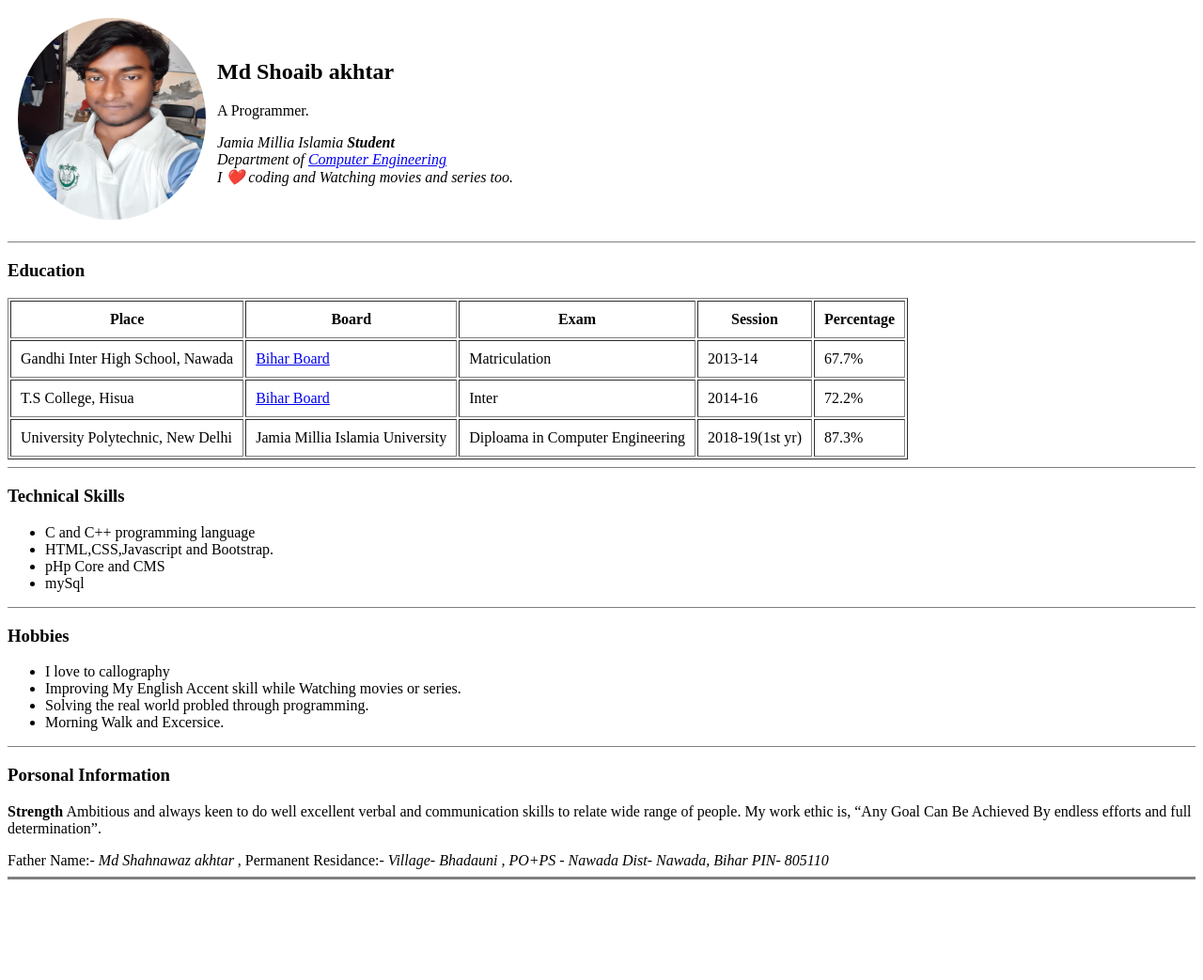
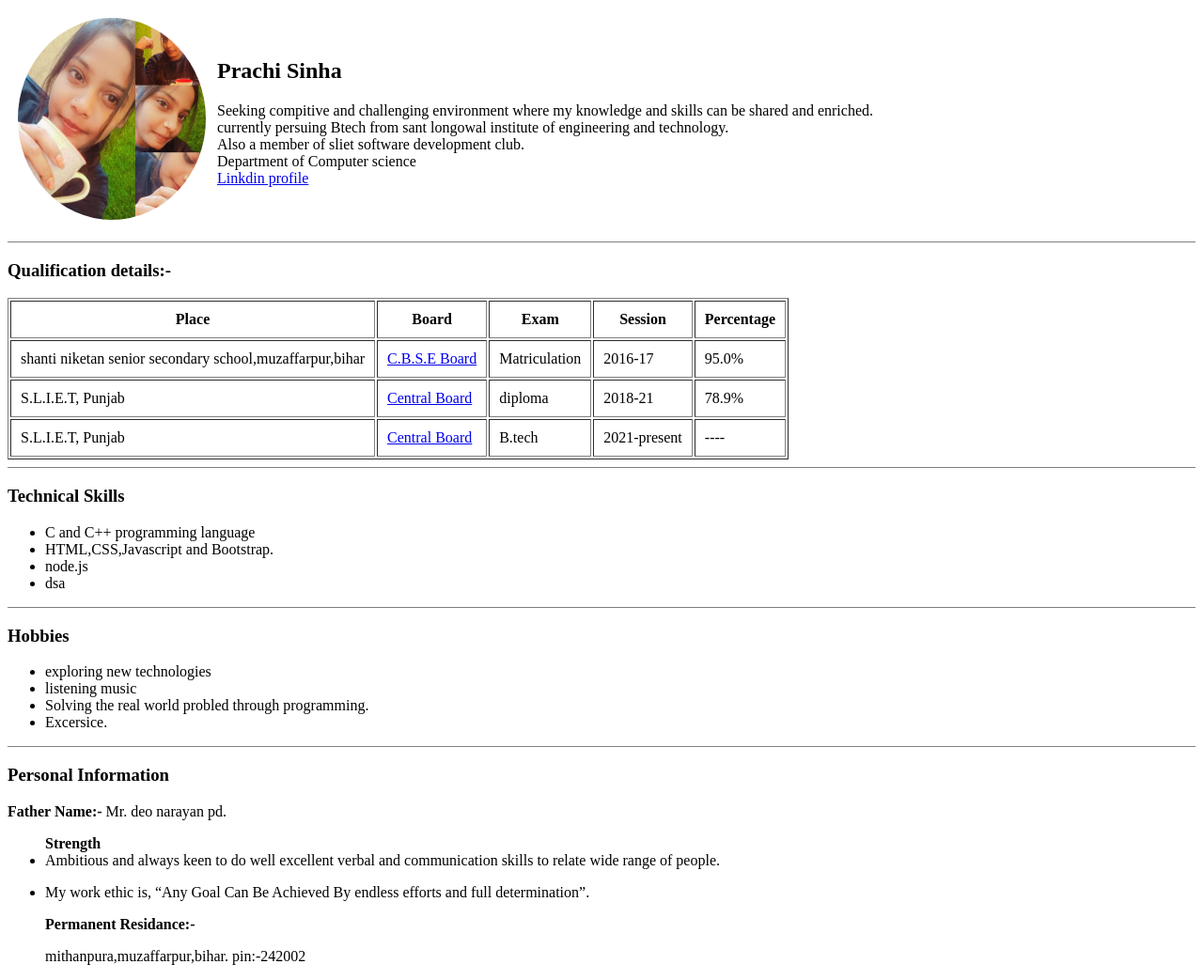
Before and after one commit to prachi21-2001/cv, a plain HTML site: page index.html in a window 1280 px wide. Shown: the whole page at 94% size. Before the commit the page ends 944 px from the top, so only its background shows below. Drawn offline with Linux system fonts and the light colour scheme.

Commit message:
this is my first commit

```diff
--- a/index.html
+++ b/index.html
@@ -12,23 +12,26 @@
   <body>
         <table cellspacing="10">
             <tr>
-                 <td><img src="images\myimage.jpeg" alt="pic" height="215" width="200" style="Border-radius:50%"></td>
-                 <td><h2>Md Shoaib akhtar</h2>
-                 <dt>A Programmer. </dt>
-                     <i>
-                       <dl>
-                                <dt>Jamia Millia Islamia <strong>Student</strong>
+                 <td><img src="images\prachi.jfif" alt="pic" height="215" width="200" style="Border-radius:50%"></td>
+                 <td><h2>Prachi Sinha</h2>
+                 <dl>
+                 <dt>Seeking compitive and challenging environment where my knowledge and skills can be shared and enriched.<br>currently persuing Btech from sant longowal
+					institute of engineering and technology.<br>
+Also a member of sliet software development club.
+
                                 </dt>
-                                <dt> Department of <a href="https://en.wikipedia.org/wiki/Computer_engineering/">Computer Engineering</a> </dt>
-                                <dt>I ❤️ coding and  Watching movies and series too.</dt>
+                                <dt> Department of Computer science </dt>
+<dt><a href="https://www.linkedin.com/in/prachisin26" target="_blank">Linkdin profile</a></dt>
+
+
                        </dl>
-                     </i>
+
 
                  </td>
             </tr>
         </table>
        <hr size="1" noshade>
-       <h3>Education</h3>
+       <h3><b>Qualification details:-</b></h3>
          <table cellpadding="10" border="1" noshade >
              <tr>
               <th>Place</th>
@@ -38,30 +41,30 @@
               <th>Percentage</th>
              </tr>
              <tr>
-               <td>Gandhi Inter High School, Nawada</td>
+               <td>shanti niketan senior secondary school,muzaffarpur,bihar</td>
                <td>
-                      <a href="https://en.wikipedia.org/wiki/Bihar_School_Examination_Board">Bihar Board</a>
+                      <a href="https://www.cbse.gov.in/">C.B.S.E Board</a>
                </td>
                <td>Matriculation</td>
-               <td>2013-14</td>
-               <td>67.7%</td>
+               <td>2016-17</td>
+               <td>95.0%</td>
              </tr>
              <tr>
-               <td>T.S College, Hisua</td>
+               <td> S.L.I.E.T, Punjab</td>
                <td>
-                      <a href="https://en.wikipedia.org/wiki/Bihar_School_Examination_Board">Bihar Board</a>
+                      <a href="https://sliet.ac.in/">Central Board</a>
                </td>
-               <td>Inter</td>
-               <td>2014-16</td>
-               <td>72.2%</td>
+               <td>diploma</td>
+               <td>2018-21</td>
+               <td>78.9%</td>
              </tr>
              <tr>
-               <td>University Polytechnic, New Delhi</td>
-               <td>Jamia Millia Islamia University
+               <td>S.L.I.E.T, Punjab</td>
                </td>
-               <td>Diploama in Computer Engineering</td>
-               <td>2018-19(1st yr)</td>
-               <td>87.3%</td>
+                <td><a href="https://sliet.ac.in/">Central Board</a></td>
+               <td>B.tech</td>
+               <td>2021-present</td>
+<td> ----</td>
              </tr>
          </table>
 
@@ -73,28 +76,30 @@
 
             <li>C and C++ programming language  </li>
             <li>HTML,CSS,Javascript and Bootstrap. </li>
-            <li>pHp Core and CMS </li>
-            <li>mySql </li>
+            <li>node.js</li>
+            <li>dsa </li>
 
        </ul>
 
       <hr size="1" noshade>
      <h3>Hobbies</h3>
      <ul>
-         <li>I love to callography</li>
-         <li>Improving My English Accent skill while Watching movies or series.</li>
+         <li>exploring new technologies</li>
+         <li>listening music</li>
          <li>Solving the real world probled through programming.</li>
-         <li>Morning Walk and Excersice.</li>
+         <li>Excersice.</li>
      </ul>
-         <hr size="1" noshade>
-         <h3>Porsonal Information</h3>
-         <p><strong>Strength</strong>	Ambitious and always keen to do well excellent verbal and communication skills to relate wide range of people. My work ethic is, “Any Goal Can Be Achieved By endless efforts and full determination”.</p>
-         <label>Father Name:-</label>
-          <i>Md Shahnawaz akhtar ,</i>
-         <label>Permanent Residance:-</label>
-          <i>Village- Bhadauni , PO+PS - Nawada Dist- Nawada,  Bihar PIN- 805110</i>
+          <hr size="1" noshade>
+         <h3>Personal Information</h3>
+ <label><b>Father Name:-</b>  Mr. deo narayan pd.</label>
 
-          <hr size="3" noshade>
+         <p><strong><ul>Strength</strong><br><li>Ambitious and always keen to do well excellent verbal and communication skills to relate wide range of people.</p>
+	<p><li>My work ethic is, “Any Goal Can Be Achieved By endless efforts and full determination”.</p>
+
+         <label><b>Permanent Residance:-</b></label>
+          <p>mithanpura,muzaffarpur,bihar. pin:-242002</p>
+
+
 
 
   </body>
```
Also changed, not shown: images/prachi.jfif (added).
